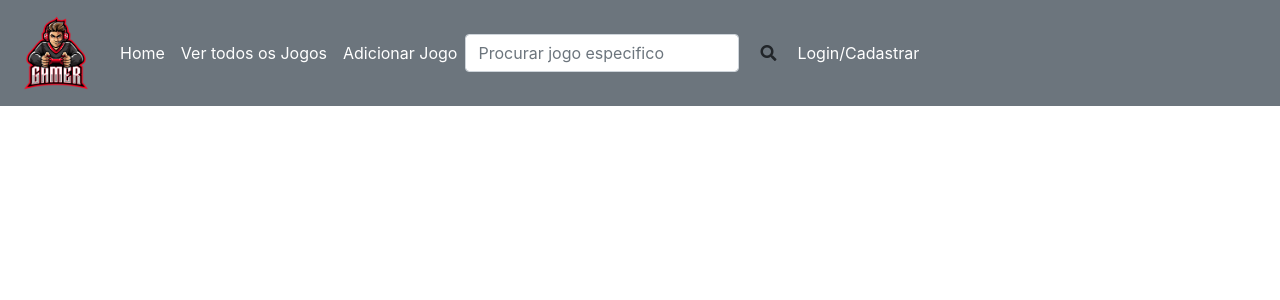
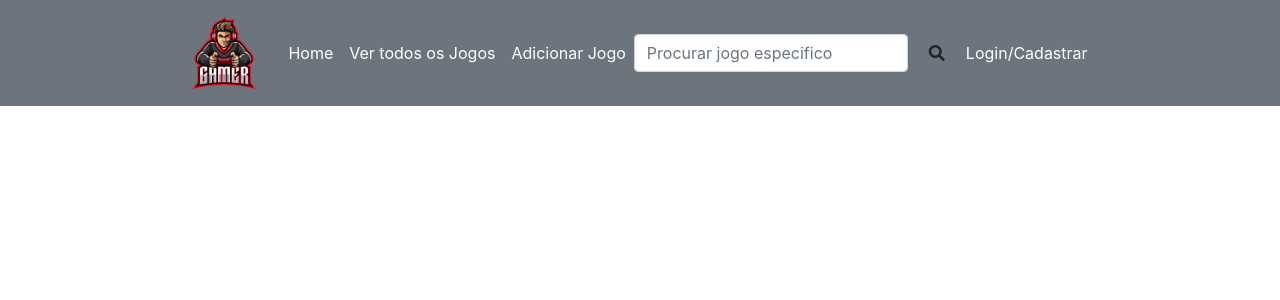
Before and after one commit to gabriel-v-rodrigues/Gaming-Zone-Site, a PHP site: page /index.php in a window 1280 px wide. Shown: the top 300 px of the page. Run offline with PHP 8.4, Linux system fonts and the light colour scheme.

Commit message:
feat: centralize header

```diff
--- a/css/styles.css
+++ b/css/styles.css
@@ -1,3 +1,13 @@
 .navbar-brand img {
-    width: 80px;
-  }
+  width: 80px;
+}
+
+header {
+  display: flex;
+  align-items: center;
+  justify-content: center;
+}
+
+.header-content {
+  max-width: 1120px;
+}
--- a/header.php
+++ b/header.php
@@ -17,8 +17,8 @@ include_once("url.php");
   <link rel="stylesheet" href="<?php $BASE_URL?>css/styles.css">
 </head>
 <body>
-<header>
-    <nav class="navbar navbar-expand-lg navbar-dark bg-secondary">
+<header class="bg-secondary">
+    <div class="navbar navbar-expand-lg navbar-dark bg-secondary header-content">
       <a class="navbar-brand" href="<?= $BASE_URL ?>index.php">
         <img id="logo" src="<?php $BASE_URL ?>img/logo.png" alt="Gaming">
       </a>
@@ -36,5 +36,5 @@ include_once("url.php");
           <a class="nav-link active" href="<?php $BASE_URL ?>login.php">Login/Cadastrar</a>
         </div>
       </div>
-    </nav>
+    </div>
   </header>
```
